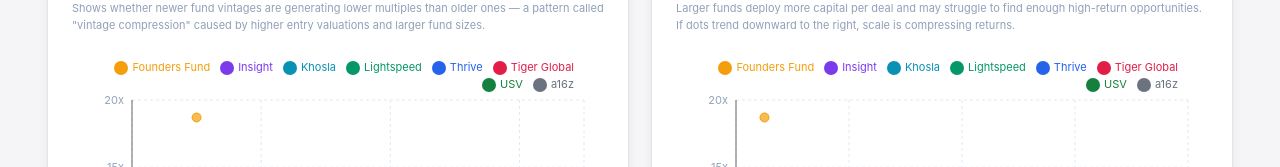
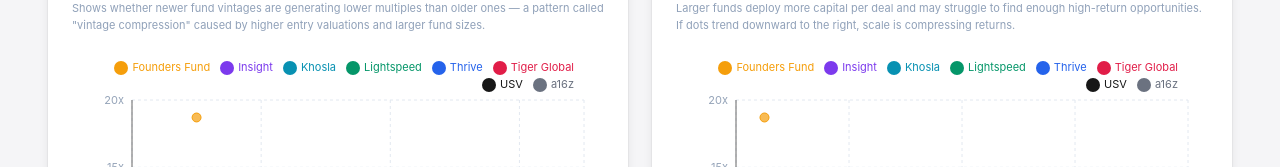
Before and after one commit to TraceCohenTech/VC-performance-dashboard, a React (Vite) app: page / in a window 1280 px wide. Shown: the part 542-709 px from the top of the page. Built offline with nearby package versions, Linux system fonts and the light colour scheme.

Commit message:
USV color to black, distinct from Lightspeed green

```diff
--- a/src/components/chartColors.ts
+++ b/src/components/chartColors.ts
@@ -9,7 +9,7 @@
   Coatue: "#9333ea",       // purple-600
   Greenoaks: "#06b6d4",    // cyan-500
   NEA: "#ec4899",          // pink-500
-  USV: "#15803d",              // green-700
+  USV: "#171717",              // near-black
   "General Catalyst": "#d97706", // amber-600
 };
 
```
